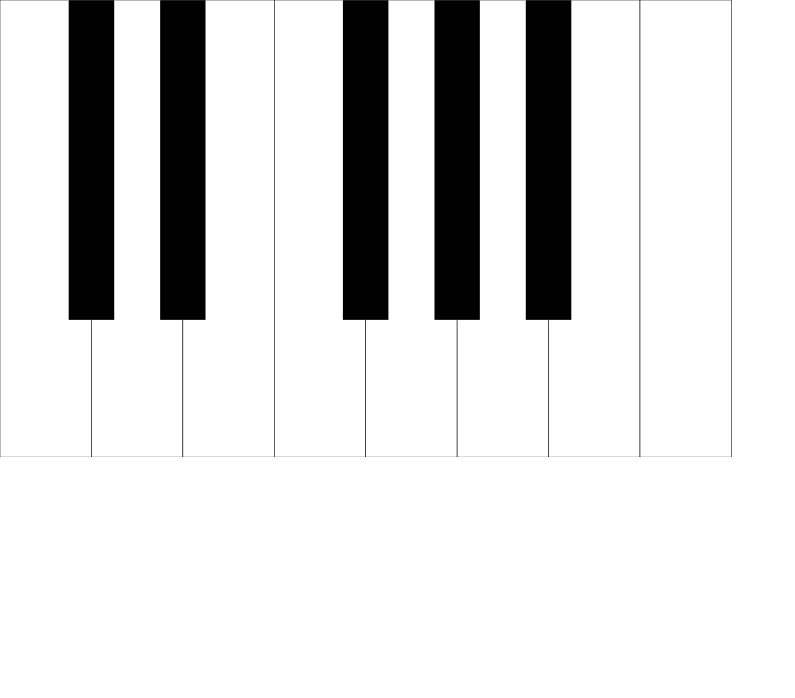
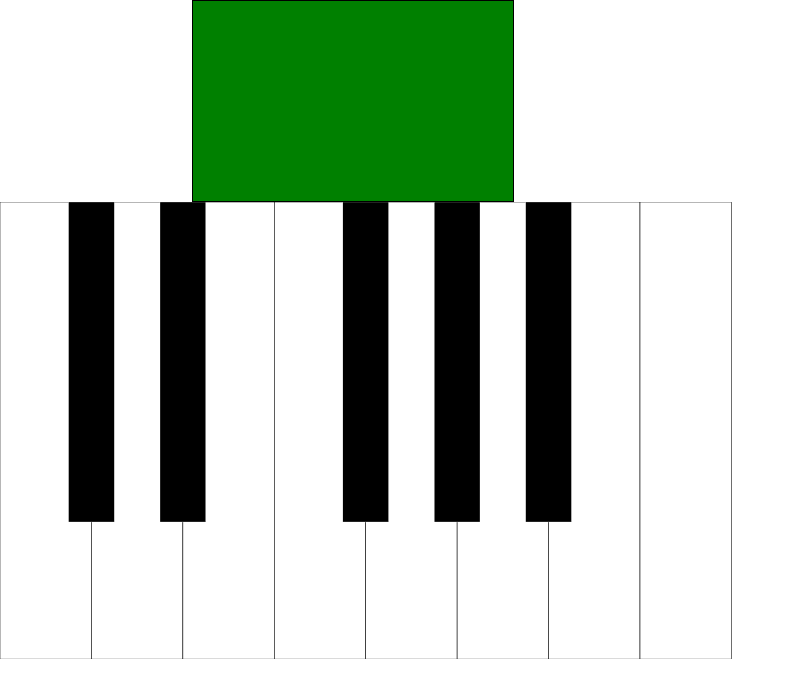
Before and after one commit to kaiser899/react-synth, a React (Create React App) app in the folder client/: page / in a window 1280 px wide. Shown: the top 698 px of the page, without its empty margins (0-795 px from the left). Built offline with nearby package versions, Linux system fonts and the light colour scheme.

Commit message:
added screen design and key timeout

```diff
--- a/client/src/components/keyboard/keyBoard.jsx
+++ b/client/src/components/keyboard/keyBoard.jsx
@@ -20,7 +20,7 @@ const KeyBoard = () => {
       if (allNotes[key[0]].keyboardKey === pressedKey.key) return key[0];
     });
     if (result) {
-      setKeyValue(result[0]);
+      produceSound(result[0]);
     }
 
     // if (Object.keys) console.log(keyboardMaps[pressedKey.key]);
@@ -42,6 +42,9 @@ const KeyBoard = () => {
 
   const produceSound = (key) => {
     setKeyValue(key);
+    setTimeout(() => {
+      setKeyValue("");
+    }, 200);
   };
 
   return (
--- /dev/null
+++ b/client/src/components/screen/screen.css
@@ -0,0 +1,12 @@
+.piano-screen {
+  width: 25%;
+  height: 200px;
+  border: 1px black solid;
+  background-color: green;
+  color: white;
+  margin-left: 15%;
+  margin-right: 25%;
+  text-align: center;
+  font-family: fantasy;
+  font-size: 6em;
+}
--- a/client/src/components/screen/screen.jsx
+++ b/client/src/components/screen/screen.jsx
@@ -1,8 +1,9 @@
 import React, { useEffect } from "react";
+import "../screen/screen.css";
 
 const Screen = ({ keyValue }) => {
   useEffect(() => {}, [keyValue]);
 
-  return <div>{keyValue}</div>;
+  return <div className="piano-screen">{keyValue}</div>;
 };
 export default Screen;
```
